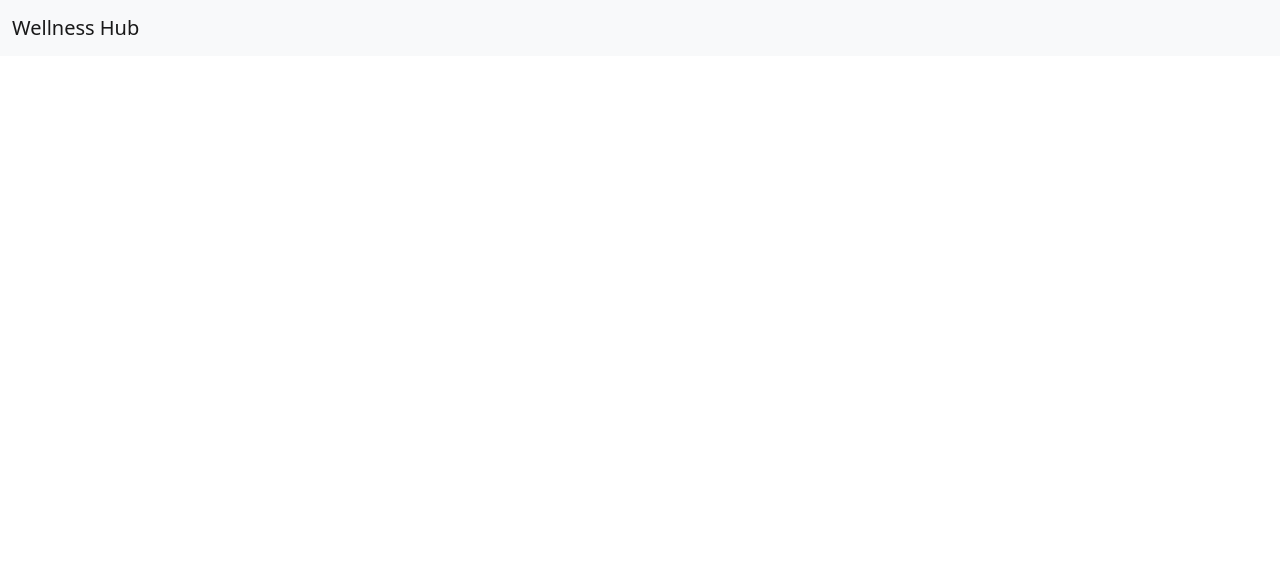
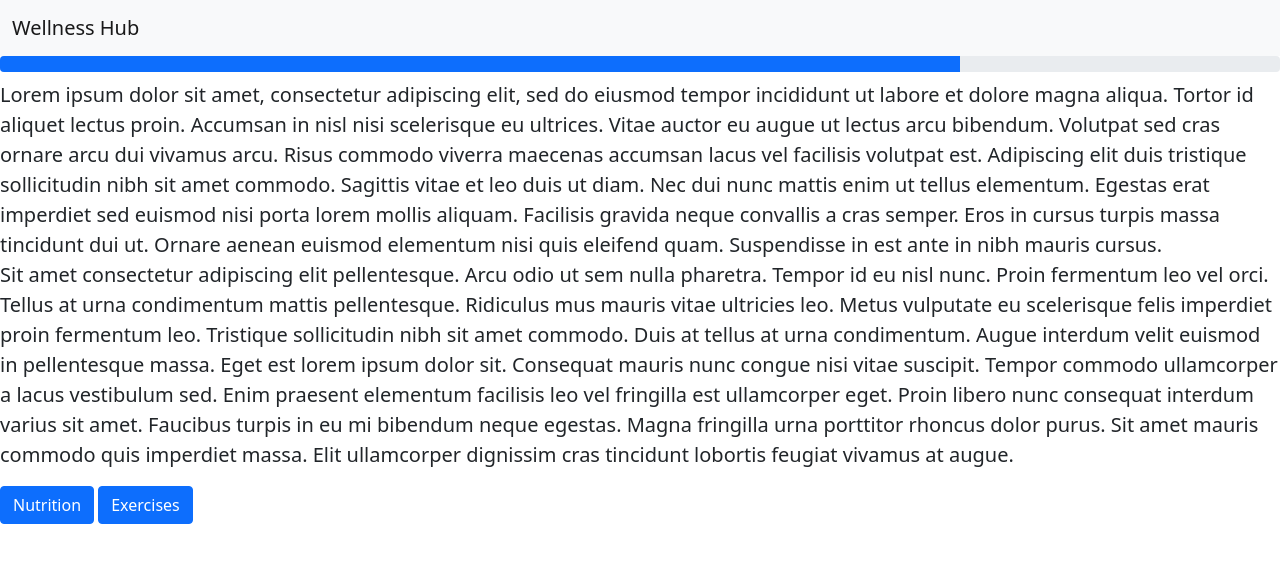
Before and after one commit to mnijjar24/wellnesshub.github.io, a plain HTML site: page sugestion.html in a window 1280 px wide. Drawn offline with nearby package versions, Linux system fonts and the light colour scheme.

Commit message:
main section functionality

```diff
--- a/sugestion.html
+++ b/sugestion.html
@@ -12,11 +12,48 @@
 </head>
 
 <body>
+    <header id="" class="">
     <nav class="navbar navbar-expand-lg navbar-light bg-light">
         <div class="container-fluid">
             <a class="navbar-brand" href="#">Wellness Hub</a>
         </div>
     </nav>
+    </header>
+
+    <main>
+        <section id="" class="">
+            <div class="progress">
+                <div class="progress-bar w-75" role="progressbar" aria-valuenow="75" aria-valuemin="0" aria-valuemax="100"></div>
+            </div>
+            <div>
+                <h2 id="" class="display-2"></h2>
+                <blockquote id="" class="blockquote">
+                    <p id="" class="mb-0">Lorem ipsum dolor sit amet, consectetur adipiscing elit, sed do eiusmod tempor incididunt ut labore et dolore magna
+                    aliqua. Tortor id aliquet lectus proin. Accumsan in nisl nisi scelerisque eu ultrices. Vitae auctor eu augue ut lectus
+                    arcu bibendum. Volutpat sed cras ornare arcu dui vivamus arcu. Risus commodo viverra maecenas accumsan lacus vel
+                    facilisis volutpat est. Adipiscing elit duis tristique sollicitudin nibh sit amet commodo. Sagittis vitae et leo duis ut
+                    diam. Nec dui nunc mattis enim ut tellus elementum. Egestas erat imperdiet sed euismod nisi porta lorem mollis aliquam.
+                    Facilisis gravida neque convallis a cras semper. Eros in cursus turpis massa tincidunt dui ut. Ornare aenean euismod
+                    elementum nisi quis eleifend quam. Suspendisse in est ante in nibh mauris cursus.
+                    </p>
+                    <p id="" class="mb-0">
+                    Sit amet consectetur adipiscing elit pellentesque. Arcu odio ut sem nulla pharetra. Tempor id eu nisl nunc. Proin
+                    fermentum leo vel orci. Tellus at urna condimentum mattis pellentesque. Ridiculus mus mauris vitae ultricies leo. Metus
+                    vulputate eu scelerisque felis imperdiet proin fermentum leo. Tristique sollicitudin nibh sit amet commodo. Duis at
+                    tellus at urna condimentum. Augue interdum velit euismod in pellentesque massa. Eget est lorem ipsum dolor sit.
+                    Consequat mauris nunc congue nisi vitae suscipit. Tempor commodo ullamcorper a lacus vestibulum sed. Enim praesent
+                    elementum facilisis leo vel fringilla est ullamcorper eget. Proin libero nunc consequat interdum varius sit amet.
+                    Faucibus turpis in eu mi bibendum neque egestas. Magna fringilla urna porttitor rhoncus dolor purus. Sit amet mauris
+                    commodo quis imperdiet massa. Elit ullamcorper dignissim cras tincidunt lobortis feugiat vivamus at augue.
+                    </p>
+                </blockquote>
+            </div>
+            <div>
+                <button type="button" class="btn btn-primary">Nutrition</button>
+                <button type="button" class="btn btn-primary">Exercises</button>
+            </div>
+        </section>
+    </main>
 </body>
 
 </html>
```
